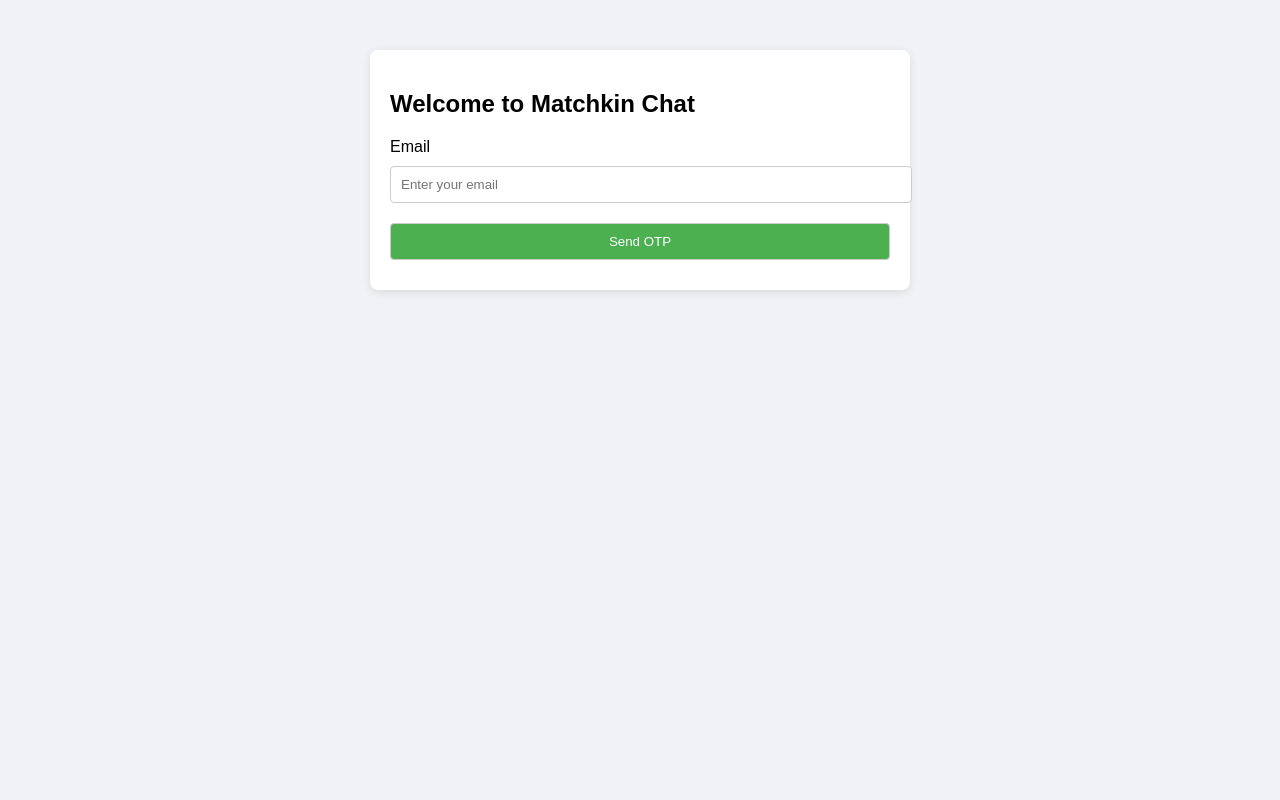
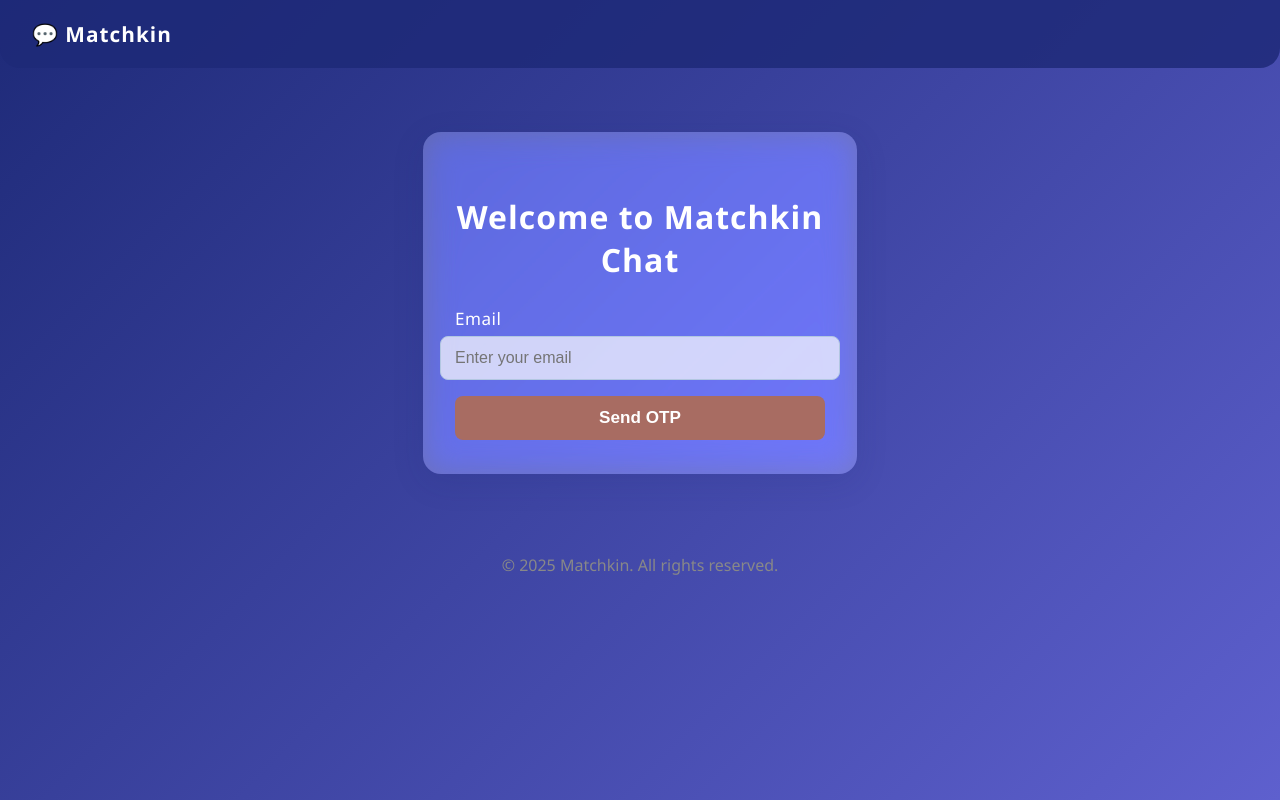
Before and after one commit to Suvanshhh/matchkin_frontend, a React (Vite) app: page / in a window 1280 px wide. Built offline with nearby package versions, Linux system fonts and the light colour scheme.

Commit message:
UI Completed

```diff
--- a/src/App.jsx
+++ b/src/App.jsx
@@ -1,16 +1,35 @@
-// import React, { useState } from 'react';
-// import { BrowserRouter, Routes, Route, Navigate } from 'react-router-dom';
-// import Login from './pages/Login';
-// import Chat from './pages/Chat';
+
+// import React, { useState } from "react";
+// import { BrowserRouter, Routes, Route, Navigate } from "react-router-dom";
+// import Login from "./pages/Login";
+// import Chat from "./pages/Chat";
+
+// const ProtectedRoute = ({ token, children }) => {
+//   if (!token) return <Navigate to="/" />;
+//   return children;
+// };
 
 // const App = () => {
-//   const [token, setToken] = useState(localStorage.getItem('token'));
+//   const [token, setToken] = useState(localStorage.getItem("token"));
+
+//   const handleLogout = () => {
+//     localStorage.removeItem("token");
+//     setToken(null);
+//   };
 
 //   return (
 //     <BrowserRouter>
 //       <Routes>
 //         <Route path="/" element={<Login setToken={setToken} />} />
-//         <Route path="/chat" element={token ? <Chat token={token} /> : <Navigate to="/" />} />
+//         <Route
+//           path="/chat"
+//           element={
+//             <ProtectedRoute token={token}>
+//               <Chat token={token} onLogout={handleLogout} />
+//             </ProtectedRoute>
+//           }
+//         />
+//         <Route path="*" element={<Navigate to={token ? "/chat" : "/"} />} />
 //       </Routes>
 //     </BrowserRouter>
 //   );
@@ -23,11 +42,13 @@
 import { BrowserRouter, Routes, Route, Navigate } from "react-router-dom";
 import Login from "./pages/Login";
 import Chat from "./pages/Chat";
+import NotFound from "./pages/NotFound";
+import Header from "./components/Header";
+import Footer from "./components/Footer";
 
-const ProtectedRoute = ({ token, children }) => {
-  if (!token) return <Navigate to="/" />;
-  return children;
-};
+const ProtectedRoute = ({ token, children }) => (
+  token ? children : <Navigate to="/" />
+);
 
 const App = () => {
   const [token, setToken] = useState(localStorage.getItem("token"));
@@ -39,6 +60,7 @@
 
   return (
     <BrowserRouter>
+      <Header userEmail={token ? parseJwt(token).email : null} onLogout={handleLogout} />
       <Routes>
         <Route path="/" element={<Login setToken={setToken} />} />
         <Route
@@ -49,10 +71,16 @@
             </ProtectedRoute>
           }
         />
-        <Route path="*" element={<Navigate to={token ? "/chat" : "/"} />} />
+        <Route path="*" element={<NotFound />} />
       </Routes>
+      <Footer />
     </BrowserRouter>
   );
 };
 
+function parseJwt(token) {
+  if (!token) return {};
+  try { return JSON.parse(atob(token.split('.')[1])); } catch { return {}; }
+}
+
 export default App;
--- /dev/null
+++ b/src/components/ChatArea.jsx
@@ -0,0 +1,50 @@
+import React, { useRef, useEffect } from "react";
+
+const ChatArea = ({ messages, onSend, input, setInput, userEmail }) => {
+  const messagesEndRef = useRef(null);
+
+  useEffect(() => {
+    messagesEndRef.current?.scrollIntoView({ behavior: "smooth" });
+  }, [messages]);
+
+  return (
+    <main className="chat-area">
+      <div className="messages">
+        {messages.map((msg, i) => (
+          <div
+            key={i}
+            className={`bubble ${msg.sender === userEmail ? "own" : ""}`}
+          >
+            <img
+              src="https://i.postimg.cc/TYCs1QXf/neutral.jpg"
+              alt="avatar"
+              className="avatar-sm"
+            />
+            <div>
+              <span className="sender">{msg.sender || "Anonymous"}</span>
+              <div>{msg.content}</div>
+            </div>
+          </div>
+        ))}
+        <div ref={messagesEndRef} />
+      </div>
+      <form
+        className="composer"
+        onSubmit={(e) => {
+          e.preventDefault();
+          onSend();
+        }}
+      >
+        <input
+          type="text"
+          value={input}
+          onChange={(e) => setInput(e.target.value)}
+          placeholder="Type a message..."
+        />
+        <button type="submit">Send</button>
+      </form>
+    </main>
+  );
+};
+
+export default ChatArea;
--- /dev/null
+++ b/src/components/Footer.jsx
@@ -0,0 +1,7 @@
+import React from "react";
+const Footer = () => (
+  <footer className="footer">
+    © {new Date().getFullYear()} Matchkin. All rights reserved.
+  </footer>
+);
+export default Footer;
--- /dev/null
+++ b/src/components/Header.jsx
@@ -0,0 +1,11 @@
+import React from "react";
+const Header = ({ userEmail, onLogout }) => (
+  <header className="header">
+    <div className="logo">💬 Matchkin</div>
+    <div className="header-right">
+      {userEmail && <span className="user-email">{userEmail}</span>}
+      {userEmail && <button className="logout-btn" onClick={onLogout}>Logout</button>}
+    </div>
+  </header>
+);
+export default Header;
--- /dev/null
+++ b/src/components/Sidebar.jsx
@@ -0,0 +1,31 @@
+import React from "react";
+
+const Sidebar = () => (
+  <aside className="sidebar">
+    <div className="user-profile">
+      <img src="https://i.postimg.cc/TYCs1QXf/neutral.jpg" alt="User" className="avatar" />
+      <h3>Welcome!</h3>
+      {/* <span>User</span> */}
+    </div>
+    <div className="chat-list">
+      <input type="text" className="search" placeholder="Search chats..." />
+      {/* Example list */}
+      <div className="chat-item active">
+        <img src="https://i.postimg.cc/C1hcNgwX/72846bf0-263d-47c7-a838-8c83a1d28913.jpg" alt="A" className="avatar" />
+        <div>
+          <div className="chat-username">User_1</div>
+          <div className="chat-last">Hey there 👋</div>
+        </div>
+      </div>
+      <div className="chat-item">
+        <img src="https://i.postimg.cc/7YZMQ98G/db40c047-22e9-48cc-9f0b-3832ff87e92e.jpg" alt="B" className="avatar" />
+        <div>
+          <div className="chat-username">User_2</div>
+          <div className="chat-last">See you soon!</div>
+        </div>
+      </div>
+    </div>
+  </aside>
+);
+
+export default Sidebar;
--- a/src/pages/Chat.jsx
+++ b/src/pages/Chat.jsx
@@ -1,7 +1,9 @@
+
 // import React, { useEffect, useRef, useState } from "react";
 // import { io } from "socket.io-client";
+// import "./Chat.css";
 
-// const Chat = ({ token }) => {
+// const Chat = ({ token, onLogout }) => {
 //   const [messages, setMessages] = useState([]);
 //   const [input, setInput] = useState("");
 //   const socketRef = useRef(null);
@@ -9,19 +11,14 @@
 //   const room = "general";
 
 //   useEffect(() => {
-//     // Use wss:// in production, ws:// in development
 //     const wsProtocol = window.location.protocol === "https:" ? "wss" : "ws";
 //     const backendHost = import.meta.env.VITE_WS_URL || "localhost:8000";
 //     const socket = io(`${wsProtocol}://${backendHost}`, {
 //       query: { token, room },
-//       transports: ["websocket"], // Force websocket transport for reliability
+//       transports: ["websocket"],
 //       secure: wsProtocol === "wss",
 //     });
 //     socketRef.current = socket;
-
-//     socket.on("connect", () => {
-//       // Optionally notify connection
-//     });
 
 //     socket.on("chat_history", (msgs) => {
 //       setMessages(msgs);
@@ -29,10 +26,6 @@
 
 //     socket.on("chat_message", (msg) => {
 //       setMessages((prev) => [...prev, msg]);
-//     });
-
-//     socket.on("disconnect", () => {
-//       // Optionally notify disconnection
 //     });
 
 //     return () => {
@@ -53,7 +46,12 @@
 
 //   return (
 //     <div className="container">
-//       <h2>Matchkin Chat</h2>
+//       <div style={{ display: "flex", justifyContent: "space-between", alignItems: "center" }}>
+//         <h2>Matchkin Chat</h2>
+//         <button style={{ width: "auto", padding: "8px 16px", background: "#e74c3c" }} onClick={onLogout}>
+//           Logout
+//         </button>
+//       </div>
 //       <div className="messages">
 //         {messages.map((msg, i) => (
 //           <div key={i}>
@@ -66,8 +64,8 @@
 //       <input
 //         type="text"
 //         value={input}
-//         onChange={(e) => setInput(e.target.value)}
-//         onKeyDown={(e) => e.key === "Enter" && sendMessage()}
+//         onChange={e => setInput(e.target.value)}
+//         onKeyDown={e => e.key === "Enter" && sendMessage()}
 //         placeholder="Type your message..."
 //       />
 //       <button onClick={sendMessage}>Send</button>
@@ -77,19 +75,27 @@
 
 // export default Chat;
 
-
 import React, { useEffect, useRef, useState } from "react";
 import { io } from "socket.io-client";
-import "./Chat.css";
+import Sidebar from "../components/Sidebar";
+import ChatArea from "../components/ChatArea";
+
+// Helper to extract email from JWT token
+function parseJwt(token) {
+  if (!token) return "";
+  try { return JSON.parse(atob(token.split('.')[1])).email; }
+  catch { return ""; }
+}
 
 const Chat = ({ token, onLogout }) => {
   const [messages, setMessages] = useState([]);
   const [input, setInput] = useState("");
   const socketRef = useRef(null);
-  const messagesEndRef = useRef(null);
+  const userEmail = parseJwt(token);
   const room = "general";
 
   useEffect(() => {
+    // Use wss:// in production, ws:// in development
     const wsProtocol = window.location.protocol === "https:" ? "wss" : "ws";
     const backendHost = import.meta.env.VITE_WS_URL || "localhost:8000";
     const socket = io(`${wsProtocol}://${backendHost}`, {
@@ -99,10 +105,12 @@
     });
     socketRef.current = socket;
 
+    // Listen for chat history (optional)
     socket.on("chat_history", (msgs) => {
       setMessages(msgs);
     });
 
+    // Listen for new messages from server
     socket.on("chat_message", (msg) => {
       setMessages((prev) => [...prev, msg]);
     });
@@ -112,42 +120,24 @@
     };
   }, [token, room]);
 
-  useEffect(() => {
-    messagesEndRef.current?.scrollIntoView({ behavior: "smooth" });
-  }, [messages]);
-
-  const sendMessage = () => {
+  const handleSend = () => {
     if (input.trim() && socketRef.current?.connected) {
+      // Send message to server; do NOT update local state directly!
       socketRef.current.emit("chat_message", input.trim());
       setInput("");
     }
   };
 
   return (
-    <div className="container">
-      <div style={{ display: "flex", justifyContent: "space-between", alignItems: "center" }}>
-        <h2>Matchkin Chat</h2>
-        <button style={{ width: "auto", padding: "8px 16px", background: "#e74c3c" }} onClick={onLogout}>
-          Logout
-        </button>
-      </div>
-      <div className="messages">
-        {messages.map((msg, i) => (
-          <div key={i}>
-            <span className="sender">{msg.sender || "Anonymous"}: </span>
-            <span>{msg.content || msg}</span>
-          </div>
-        ))}
-        <div ref={messagesEndRef} />
-      </div>
-      <input
-        type="text"
-        value={input}
-        onChange={e => setInput(e.target.value)}
-        onKeyDown={e => e.key === "Enter" && sendMessage()}
-        placeholder="Type your message..."
+    <div className="matchkin-app">
+      <Sidebar />
+      <ChatArea
+        messages={messages}
+        onSend={handleSend}
+        input={input}
+        setInput={setInput}
+        userEmail={userEmail}
       />
-      <button onClick={sendMessage}>Send</button>
     </div>
   );
 };
--- /dev/null
+++ b/src/pages/NotFound.jsx
@@ -0,0 +1,8 @@
+import React from "react";
+const NotFound = () => (
+  <div className="container">
+    <h2>404 - Page Not Found</h2>
+    <p>Sorry, this page does not exist.</p>
+  </div>
+);
+export default NotFound;
--- a/src/style.css
+++ b/src/style.css
@@ -1,4 +1,4 @@
-body {
+/* body {
   font-family: Arial, sans-serif;
   margin: 0;
   padding: 0;
@@ -38,4 +38,310 @@
   border: 1px solid #ccc;
   padding: 10px;
   margin: 10px 0;
+} */
+
+body {
+  font-family: 'Segoe UI', Arial, sans-serif;
+  margin: 0;
+  background: linear-gradient(135deg, #1e2a78 0%, #5e60ce 100%);
+  min-height: 100vh;
 }
+
+/* Login Page Modern Styles */
+body {
+  font-family: 'Segoe UI', Arial, sans-serif;
+  background: linear-gradient(135deg, #1e2a78 0%, #5e60ce 100%);
+  min-height: 100vh;
+  margin: 0;
+  padding: 0;
+}
+
+.container {
+  max-width: 370px;
+  margin: 64px auto;
+  background: rgba(255,255,255,0.26);
+  backdrop-filter: blur(16px) saturate(180%);
+  border-radius: 18px;
+  box-shadow: 0 8px 32px rgba(30,42,120,0.14);
+  padding: 36px 32px 28px 32px;
+  display: flex;
+  flex-direction: column;
+  align-items: center;
+  animation: fadeIn 0.8s;
+}
+
+@keyframes fadeIn {
+  from { opacity: 0; transform: translateY(24px);}
+  to { opacity: 1; transform: translateY(0);}
+}
+
+h2 {
+  color: #ffffff;
+  margin-bottom: 16px;
+  font-size: 2rem;
+  font-weight: 700;
+  letter-spacing: 1px;
+  text-align: center;
+}
+
+label {
+  align-self: flex-start;
+  margin-top: 10px;
+  margin-bottom: 4px;
+  color: #ffffff;
+  font-weight: 500;
+  font-size: 1.07em;
+  letter-spacing: 0.5px;
+}
+
+input[type="email"],
+input[type="text"] {
+  width: 100%;
+  padding: 12px 14px;
+  margin-bottom: 8px;
+  border: 1.5px solid #b2c7e1;
+  border-radius: 8px;
+  font-size: 1em;
+  outline: none;
+  background: rgba(255,255,255,0.7);
+  transition: border 0.2s;
+  margin-top: 2px;
+}
+
+input[type="email"]:focus,
+input[type="text"]:focus {
+  border-color: #4a90e2;
+}
+
+button {
+  width: 100%;
+  background: #d25744 ;
+  color: #fff;
+  border: none;
+  border-radius: 8px;
+  padding: 12px 0;
+  font-size: 1.07em;
+  font-weight: 600;
+  cursor: pointer;
+  transition: background 0.2s;
+  margin-top: 8px;
+  margin-bottom: 6px;
+}
+
+button:disabled {
+  background: #a86c62;
+  cursor: not-allowed;
+}
+
+p[style*="color: red"] {
+  color: #e74c3c !important;
+  background: rgba(255,255,255,0.7);
+  border-radius: 6px;
+  padding: 8px 10px;
+  margin: 8px 0 0 0;
+  text-align: center;
+  font-size: 0.98em;
+}
+
+@media (max-width: 500px) {
+  .container {
+    max-width: 96vw;
+    padding: 24px 8vw 18px 8vw;
+  }
+  h2 {
+    font-size: 1.3rem;
+  }
+}
+
+
+.matchkin-app {
+  display: flex;
+  max-width: 1100px;
+  margin: 40px auto;
+  border-radius: 24px;
+  overflow: hidden;
+  box-shadow: 0 8px 32px rgba(0,0,0,0.15);
+  background: rgba(255,255,255,0.10);
+  backdrop-filter: blur(16px) saturate(180%);
+}
+
+.header {
+  display: flex;
+  justify-content: space-between;
+  align-items: center;
+  background: rgba(30,42,120,0.85);
+  color: #fff;
+  padding: 20px 32px;
+  border-radius: 0 0 20px 20px;
+  font-size: 1.3em;
+}
+
+.logo {
+  font-weight: bold;
+  letter-spacing: 1px;
+}
+
+.header-right {
+  display: flex;
+  align-items: center;
+  gap: 18px;
+}
+
+.user-email {
+  font-size: 0.95em;
+  opacity: 0.9;
+}
+
+.logout-btn {
+  background: #e74c3c;
+  color: #fff;
+  border: none;
+  border-radius: 8px;
+  padding: 7px 16px;
+  font-weight: 500;
+  cursor: pointer;
+  transition: background 0.2s;
+}
+.logout-btn:hover { background: #c0392b; }
+
+.sidebar {
+  width: 260px;
+  background: rgba(255,255,255,0.23);
+  backdrop-filter: blur(12px);
+  padding: 24px 16px;
+  display: flex;
+  flex-direction: column;
+  border-right: 2px solid rgba(94,96,206,0.18);
+}
+
+.user-profile {
+  text-align: center;
+  margin-bottom: 28px;
+}
+.avatar {
+  width: 60px;
+  height: 60px;
+  border-radius: 50%;
+  object-fit: cover;
+  margin-bottom: 8px;
+}
+
+.chat-list {
+  flex: 1;
+  overflow-y: auto;
+}
+.search {
+  width: 100%;
+  padding: 8px 10px;
+  border-radius: 6px;
+  border: 1.5px solid #b2c7e1;
+  margin-bottom: 16px;
+  font-size: 1em;
+}
+.chat-item {
+  display: flex;
+  align-items: center;
+  gap: 12px;
+  padding: 10px 8px;
+  border-radius: 8px;
+  margin-bottom: 6px;
+  cursor: pointer;
+  transition: background 0.15s;
+}
+.chat-item.active, .chat-item:hover {
+  background: rgba(94,96,206,0.13);
+}
+.chat-username { font-weight: 600; }
+.chat-last { font-size: 0.95em; color: #888; }
+
+.chat-area {
+  flex: 1;
+  display: flex;
+  flex-direction: column;
+  background: rgba(255,255,255,0.38);
+  padding: 0 0 0 0;
+  min-height: 600px;
+}
+
+.messages {
+  flex: 1;
+  overflow-y: auto;
+  padding: 30px 32px 10px 32px;
+  display: flex;
+  flex-direction: column;
+  gap: 16px;
+}
+
+.bubble {
+  display: flex;
+  align-items: flex-end;
+  gap: 12px;
+  max-width: 70%;
+  margin-bottom: 6px;
+  background: #e7f0fd;
+  padding: 10px 14px;
+  border-radius: 18px 18px 18px 4px;
+  box-shadow: 0 2px 8px rgba(94,96,206,0.06);
+  font-size: 1.05em;
+  position: relative;
+}
+.bubble.own {
+  margin-left: auto;
+  background: #4a90e2;
+  color: #fff;
+  border-radius: 18px 18px 4px 18px;
+}
+.avatar-sm {
+  width: 32px;
+  height: 32px;
+  border-radius: 50%;
+  object-fit: cover;
+  margin-right: 6px;
+}
+.sender {
+  font-weight: bold;
+  font-size: 0.97em;
+  margin-right: 6px;
+  color: #357abd;
+}
+.bubble.own .sender { color: #fff; }
+
+.composer {
+  display: flex;
+  align-items: center;
+  gap: 12px;
+  padding: 18px 32px;
+  border-top: 1.5px solid #d6d6f5;
+  background: rgba(255,255,255,0.7);
+}
+.composer input[type="text"] {
+  flex: 1;
+  border: 1.5px solid #b2c7e1;
+  border-radius: 8px;
+  padding: 12px 14px;
+  font-size: 1em;
+  outline: none;
+  transition: border 0.2s;
+}
+.composer input[type="text"]:focus { border-color: #4a90e2; }
+.composer button {
+  background: #4a90e2;
+  color: #fff;
+  border: none;
+  border-radius: 8px;
+  padding: 10px 22px;
+  font-size: 1em;
+  font-weight: 600;
+  cursor: pointer;
+  transition: background 0.2s;
+}
+.composer button:hover { background: #d25744 ;
+; }
+
+.footer {
+  text-align: center;
+  color: #888;
+  padding: 16px 0;
+  font-size: 1em;
+  background: transparent;
+}
```
Also changed, not shown: src/components/Loader.jsx (added), src/components/MessageComponsr.jsx (added), src/components/Toast.jsx (added).
